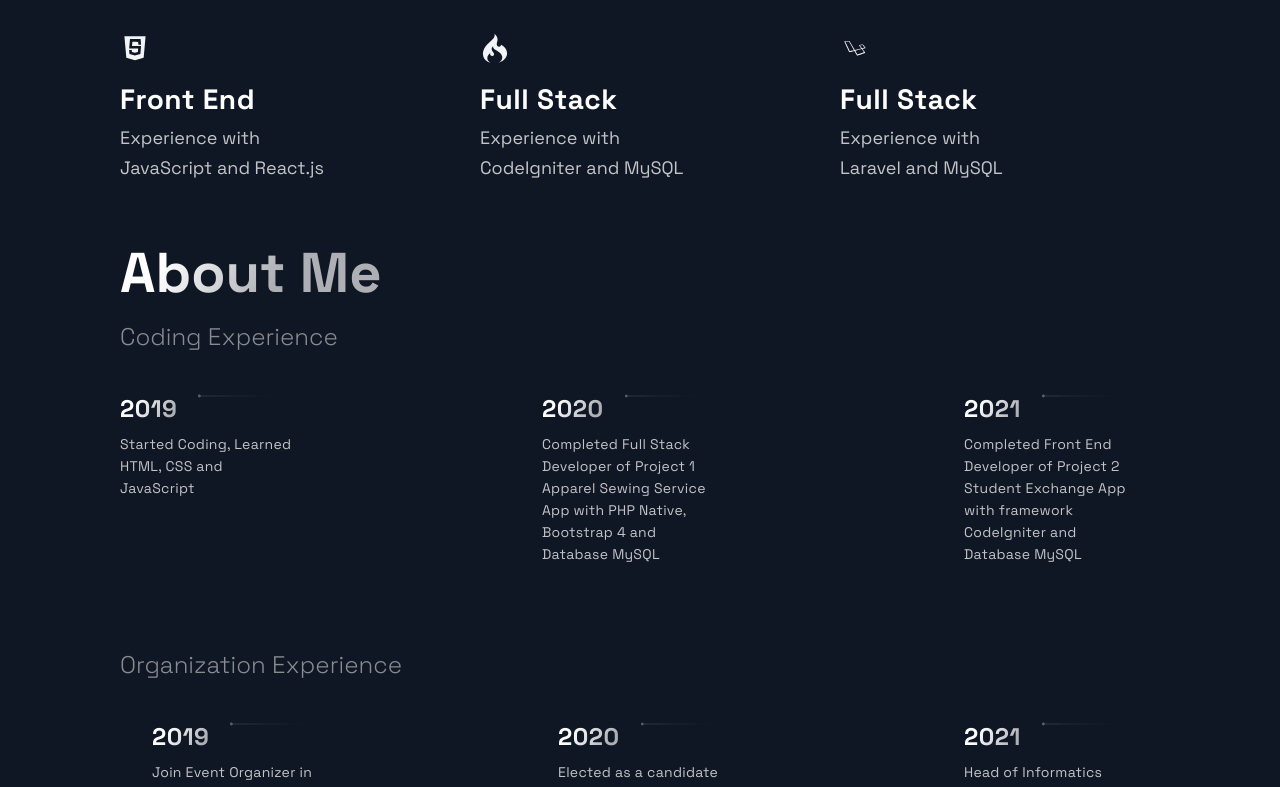
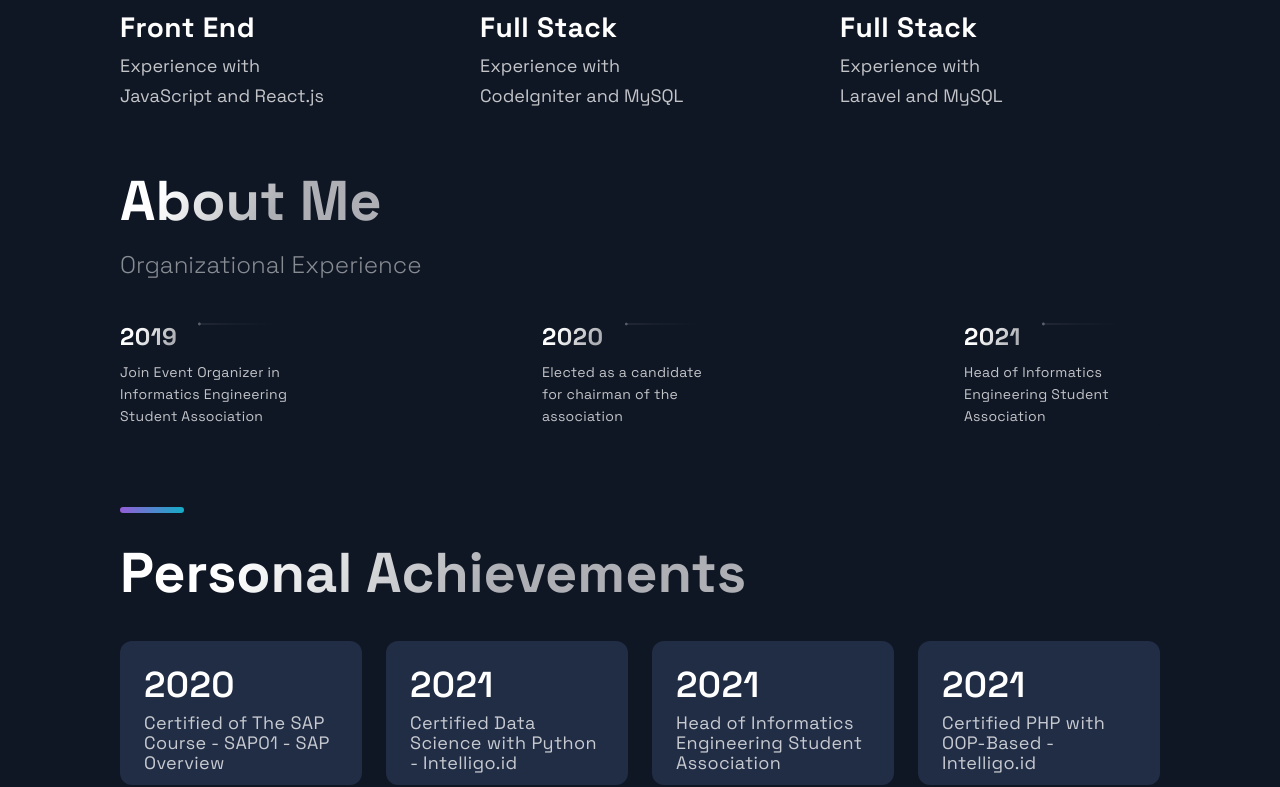
Before and after one commit to Muhammad-Ilham-Ferdiansyah/website-portfolio, a Next.js app: page / in a window 1280 px wide. Shown: the part 2000-2787 px from the top of the page. Built offline with nearby package versions, Linux system fonts and the light colour scheme.

Commit message:
Update section Hero

```diff
--- a/src/components/Hero/Hero.js
+++ b/src/components/Hero/Hero.js
@@ -2,13 +2,12 @@ import React from 'react';
 
 import { Section, SectionText, SectionTitle } from '../../styles/GlobalComponents';
 import Button from '../../styles/GlobalComponents/Button';
-import { LeftSection } from './HeroStyles';
+import { LeftSection, RightSection, Image } from './HeroStyles';
 
 const Hero = (props) => (
   <Section row nopadding>
     <LeftSection>
       <SectionTitle main center>
-        Welcome to <br/>
         Muhammad Ilham Ferdiansyah Portfolio
       </SectionTitle>
       <SectionText>
--- a/src/components/TimeLine/TimeLine.js
+++ b/src/components/TimeLine/TimeLine.js
@@ -4,8 +4,7 @@ import { CarouselButton, CarouselButtonDot, CarouselButtons, CarouselContainer,
 import { Section, SectionDivider, SectionText, SectionTitle } from '../../styles/GlobalComponents';
 import { TimeLineData, TimeLineDataOrganization } from '../../constants/constants';
 
-const TOTAL_CAROUSEL_COUNT = TimeLineData.length;
-const TOTAL_CAROUSEL_COUNT2 = TimeLineDataOrganization.length;
+const TOTAL_CAROUSEL_COUNT = TimeLineDataOrganization.length;
 
 const Timeline = () => {
   const [activeItem, setActiveItem] = useState(0);
@@ -19,7 +18,7 @@ const Timeline = () => {
     e.preventDefault();
 
     if (carouselRef.current) {
-      const scrollLeft = Math.floor(carouselRef.current.scrollWidth * 0.7 * (i / TimeLineData.length));
+      const scrollLeft = Math.floor(carouselRef.current.scrollWidth * 0.7 * (i / TimeLineDataOrganization.length));
 
       scroll(carouselRef.current, scrollLeft);
     }
@@ -27,7 +26,7 @@ const Timeline = () => {
 
   const handleScroll = () => {
     if (carouselRef.current) {
-      const index = Math.round((carouselRef.current.scrollLeft / (carouselRef.current.scrollWidth * 0.7)) * TimeLineData.length);
+      const index = Math.round((carouselRef.current.scrollLeft / (carouselRef.current.scrollWidth * 0.7)) * TimeLineDataOrganization.length);
 
       setActiveItem(index);
     }
@@ -46,76 +45,11 @@ const Timeline = () => {
   return (
     <Section id="about">
       <SectionTitle>About Me</SectionTitle>
-      <SectionText>Coding Experience</SectionText>
-      <CarouselContainer ref={carouselRef} onScroll={handleScroll}>
-        <>
-        {TimeLineData.map((item, index) => (
-          <CarouselMobileScrollNode key={index} final={index === TOTAL_CAROUSEL_COUNT - 1}>
-            <CarouselItem
-              index={index}
-              id={`carousel__item-${index}`}
-              active={activeItem}
-              onClick={(e) => handleClick(e, index)}
-              >
-            <CarouselItemTitle>
-              {item.year}
-              <CarouselItemImg
-                    width="208"
-                    height="6"
-                    viewBox="0 0 208 6"
-                    fill="none"
-                    xmlns="http://www.w3.org/2000/svg">
-                    <path
-                      fill-rule="evenodd"
-                      clip-rule="evenodd"
-                      d="M2.5 5.5C3.88071 5.5 5 4.38071 5 3V3.5L208 3.50002V2.50002L5 2.5V3C5 1.61929 3.88071 0.5 2.5 0.5C1.11929 0.5 0 1.61929 0 3C0 4.38071 1.11929 5.5 2.5 5.5Z"
-                      fill="url(#paint0_linear)"
-                      fill-opacity="0.33"
-                    />
-                    <defs>
-                      <linearGradient
-                        id="paint0_linear"
-                        x1="-4.30412e-10"
-                        y1="0.5"
-                        x2="208"
-                        y2="0.500295"
-                        gradientUnits="userSpaceOnUse">
-                        <stop stop-color="white" />
-                        <stop
-                          offset="0.79478"
-                          stop-color="white"
-                          stop-opacity="0"
-                        />
-                      </linearGradient>
-                    </defs>
-                  </CarouselItemImg>
-            </CarouselItemTitle>
-            <CarouselItemText>
-              {item.text}
-            </CarouselItemText>
-            </CarouselItem>
-          </CarouselMobileScrollNode>
-        ))}
-        </>
-      </CarouselContainer>
-      <CarouselButtons>
-        {TimeLineData.map((item, index) => (
-          <CarouselButton
-          key={index}
-          index={index}
-          active={activeItem}
-          onClick={(e) => handleClick(e, index)}
-          type="button"
-          >
-            <CarouselButtonDot active={activeItem}></CarouselButtonDot>
-          </CarouselButton>
-        ))}
-      </CarouselButtons>
-      <SectionText>Organization Experience</SectionText>
+      <SectionText>Organizational Experience</SectionText>
       <CarouselContainer ref={carouselRef} onScroll={handleScroll}>
         <>
         {TimeLineDataOrganization.map((item, index) => (
-          <CarouselMobileScrollNode key={index} final={index === TOTAL_CAROUSEL_COUNT2 - 1}>
+          <CarouselMobileScrollNode key={index} final={index === TOTAL_CAROUSEL_COUNT - 1}>
             <CarouselItem
               index={index}
               id={`carousel__item-${index}`}
```
Also changed, not shown: src/components/Hero/HeroStyles.js (line endings or trailing spaces).
